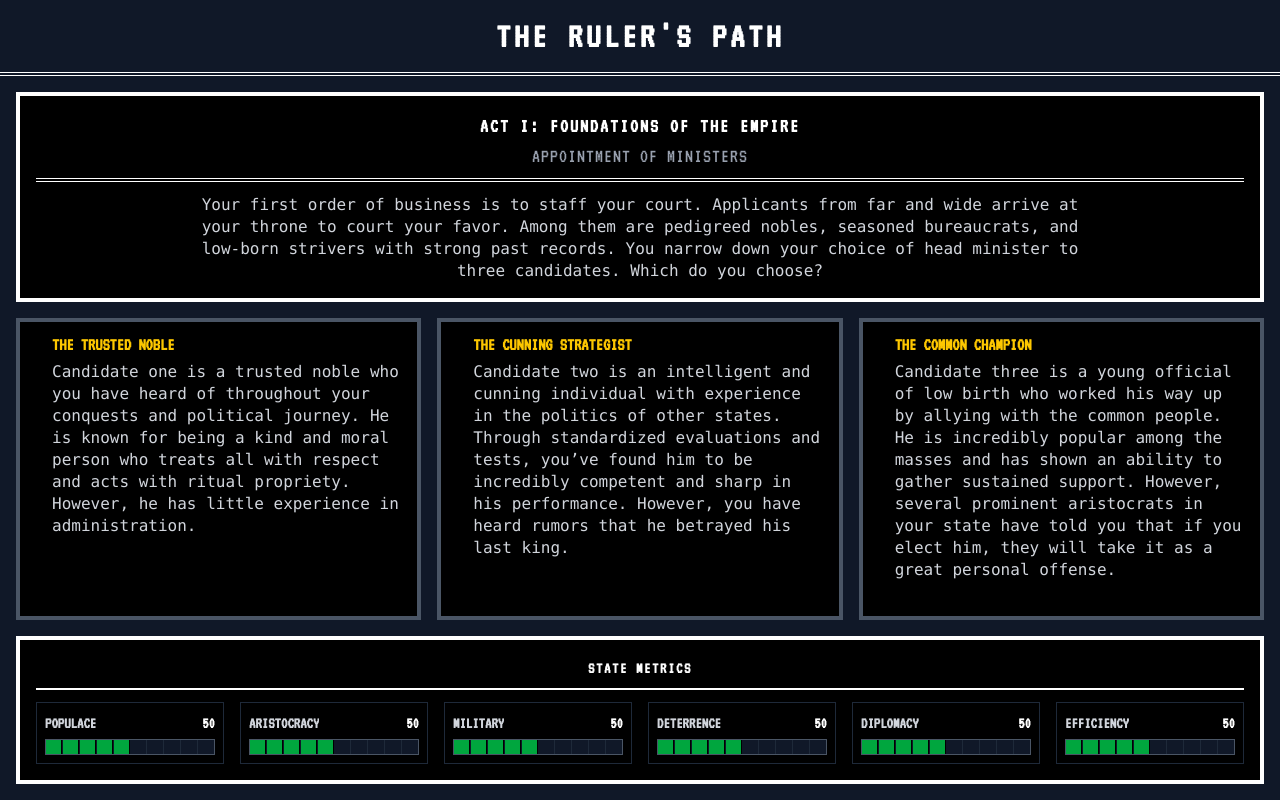
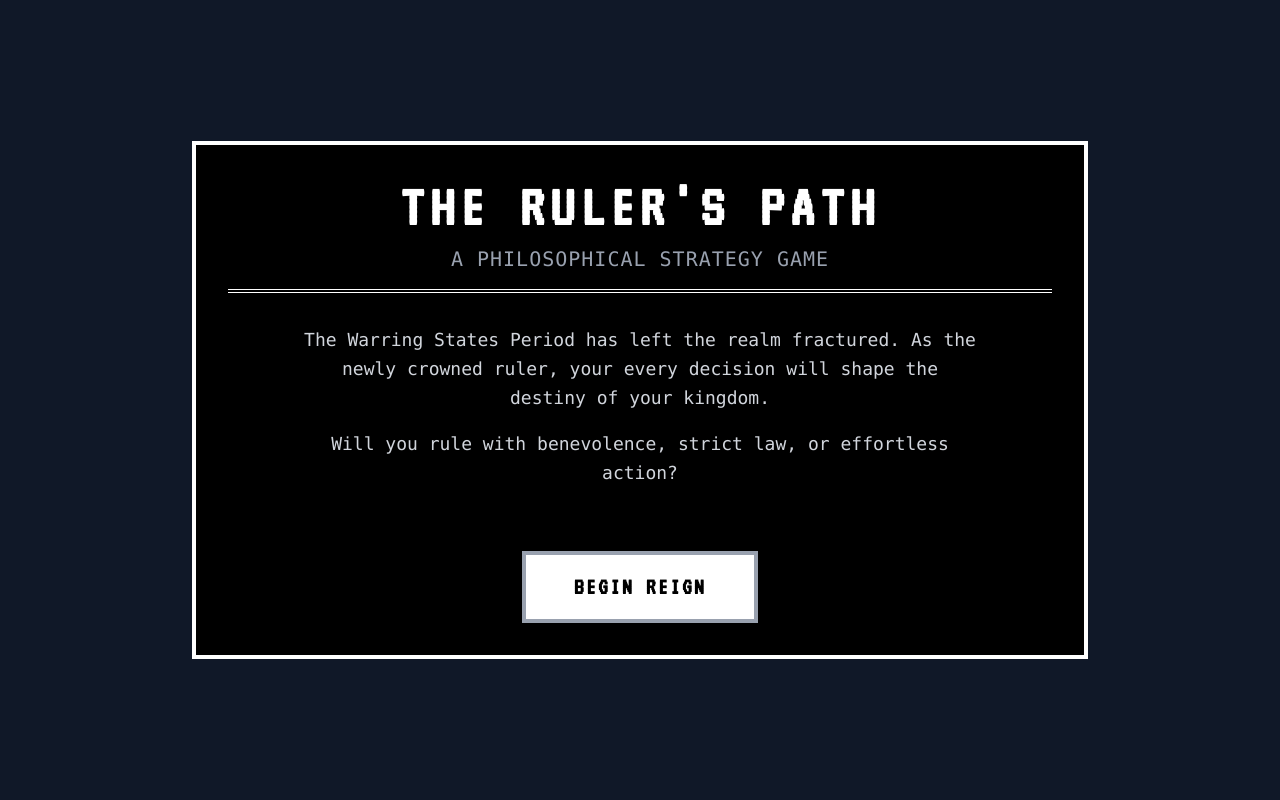
Before and after one commit to ericjkge/chethics-game, a Next.js app: page / in a window 1280 px wide. Built offline with nearby package versions, Linux system fonts and the light colour scheme.

Commit message:
feat: add start page

```diff
--- a/app/components/StatsDisplay.tsx
+++ b/app/components/StatsDisplay.tsx
@@ -13,6 +13,7 @@ export const STAT_LABELS: { [K in keyof GameStats]: string } = {
   deterrence: 'DETERRENCE',
   diplomacy: 'DIPLOMACY',
   efficiency: 'EFFICIENCY',
+  legacy: 'LEGACY',
 };
 
 export default function StatsDisplay({ stats }: StatsDisplayProps) {
--- a/app/hooks/useGameState.ts
+++ b/app/hooks/useGameState.ts
@@ -26,7 +26,15 @@ export const useGameState = () => {
     philosopherAlignment: INITIAL_PHILOSOPHER_ALIGNMENT,
     history: [],
     activeChoice: null,
+    isGameStarted: false, // New initial state
   });
+
+  const startGame = () => {
+    setGameState(prevState => ({
+      ...prevState,
+      isGameStarted: true,
+    }));
+  };
 
   const makeChoice = (choice: Choice) => {
     setGameState(prevState => {
@@ -162,5 +170,6 @@ export const useGameState = () => {
     resetGame,
     getSchoolAlignment,
     endInterlude,
+    startGame, // Export new function
   };
 };
--- a/app/page.tsx
+++ b/app/page.tsx
@@ -10,8 +10,42 @@ import { ENDINGS } from './data/endings';
 import { PhilosopherSchool } from './types/game';
 
 export default function Home() {
-  const { gameState, makeChoice, continueGame, endInterlude, resetGame, getSchoolAlignment } = useGameState();
+  const { gameState, makeChoice, continueGame, endInterlude, resetGame, getSchoolAlignment, startGame } = useGameState();
   const currentScenario = getScenarioById(gameState.currentScenarioId);
+
+  // Logic for Start Screen
+  if (!gameState.isGameStarted) {
+    return (
+      <div className="h-screen w-screen bg-gray-900 font-pixel flex flex-col items-center justify-center overflow-hidden p-4">
+         <div className="max-w-4xl w-full bg-black border-4 border-white p-8 text-center flex flex-col gap-8 items-center">
+            <div className="border-b-4 border-double border-white pb-4 w-full">
+                <h1 className="text-4xl md:text-6xl font-bold text-white tracking-widest uppercase mb-2">
+                  THE RULER'S PATH
+                </h1>
+                <p className="text-gray-400 text-lg md:text-xl font-mono tracking-wider uppercase">
+                  A Philosophical Strategy Game
+                </p>
+            </div>
+
+            <div className="max-w-2xl text-gray-300 font-mono leading-relaxed space-y-4 text-lg">
+                <p>
+                   The Warring States Period has left the realm fractured. As the newly crowned ruler, your every decision will shape the destiny of your kingdom.
+                </p>
+                <p>
+                   Will you rule with benevolence, strict law, or effortless action?
+                </p>
+            </div>
+
+            <button
+                onClick={startGame}
+                className="mt-8 bg-white text-black font-bold text-2xl py-4 px-12 border-4 border-gray-400 hover:bg-gray-200 hover:border-white uppercase tracking-widest"
+            >
+                BEGIN REIGN
+            </button>
+         </div>
+      </div>
+    );
+  }
 
   // Logic for Game End Screen
   if (gameState.currentScenarioId === 'game-end') {
--- a/app/types/game.ts
+++ b/app/types/game.ts
@@ -57,4 +57,5 @@ export interface GameState {
   history: string[];
   activeChoice: Choice | null;
   isInterlude?: boolean;
+  isGameStarted?: boolean;
 }
```
